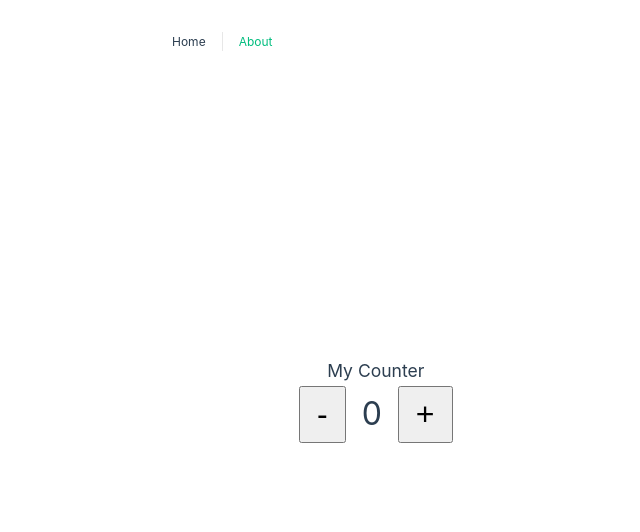
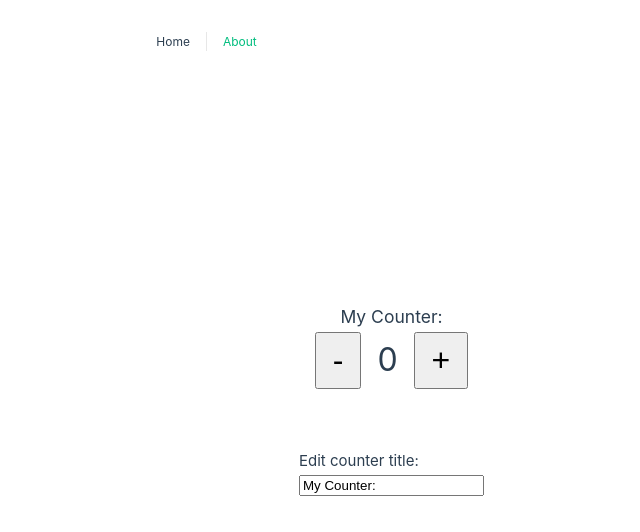
Before and after one commit to mihailgaberov/vue-composition-api-basics, a Vue app: page / in a window 1280 px wide. Shown: the top 532 px of the page, without its empty margins (341-981 px from the left). Built offline with nearby package versions, Linux system fonts and the light colour scheme.

Commit message:
:student: two-way data binding

```diff
--- a/src/views/HomeView.vue
+++ b/src/views/HomeView.vue
@@ -6,6 +6,11 @@
       <span class="counter">{{ count }}</span>
       <button @click="increment" class="btn">+</button>
     </div>
+
+    <div class="edit">
+      <h4>Edit counter title:</h4>
+      <input v-model="counterTitle" type="text">
+    </div>
   </div>
 </template>
 
@@ -13,7 +18,7 @@
 <script setup>
 import { ref } from 'vue';
 
-const count = ref(0), counterTitle = ref('My Counter');
+const count = ref(0), counterTitle = ref('My Counter:');
 const increment = () => count.value++
 const decrement = () => count.value--
 </script>
@@ -32,4 +37,8 @@ const decrement = () => count.value--
   font-size: 2rem;
   padding: 0.5rem 1rem;
 }
+
+.edit {
+  margin-top: 60px;
+}
 </style>
```
